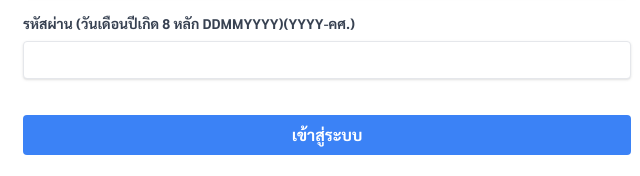
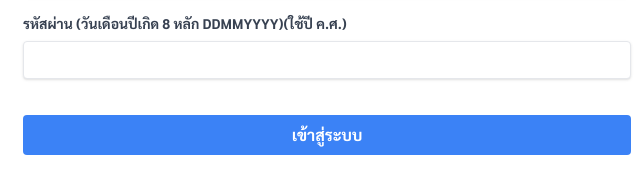
Before and after one commit to pele2005/pendingexpense, a website: page index.html in a window 1280 px wide. Shown: the part 261-437 px from the top of the page, 313-953 px from the left. Drawn offline with nearby package versions, Linux system fonts and the light colour scheme.

Commit message:
Add files via upload

```diff
--- a/index.html
+++ b/index.html
@@ -42,7 +42,7 @@
                         <input type="text" id="username" name="username" class="shadow appearance-none border rounded w-full py-2 px-3 text-gray-700 leading-tight focus:outline-none focus:shadow-outline" required>
                     </div>
                     <div class="mb-6">
-                        <label for="password" class="block text-gray-700 text-sm font-bold mb-2">รหัสผ่าน (วันเดือนปีเกิด 8 หลัก DDMMYYYY)(YYYY-คศ.)</label>
+                        <label for="password" class="block text-gray-700 text-sm font-bold mb-2">รหัสผ่าน (วันเดือนปีเกิด 8 หลัก DDMMYYYY)(ใช้ปี ค.ศ.)</label>
                         <input type="password" id="password" name="password" class="shadow appearance-none border rounded w-full py-2 px-3 text-gray-700 mb-3 leading-tight focus:outline-none focus:shadow-outline" required>
                     </div>
                     <div id="login-error" class="text-red-500 text-center text-sm mb-4 hidden"></div>
```
